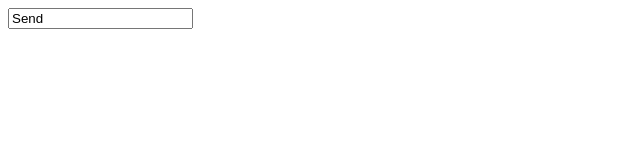
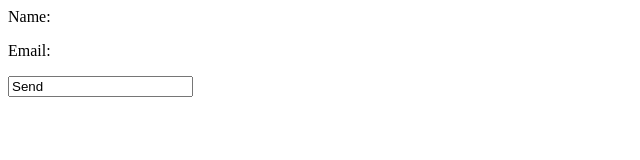
Before and after one commit to xnoda/form, a plain HTML site: page index.html in a window 1280 px wide. Shown: the whole page, without its empty margins (0-640 px from the left). Drawn offline with Linux system fonts and the light colour scheme.

Commit message:
Update index.html

```diff
--- a/index.html
+++ b/index.html
@@ -3,8 +3,8 @@
 
   <form acton="//formspree.io/hersspharow212@gmail.com"
     method="POST">
-	<inputtype="text" name="name">
-	<input type="email" name="_replyto"
+  <p>Name: </p><inputtype="text" name="name">
+  <p>Email: </p><input type="email" name="_replyto"
 	<input type="submit" value="Send">
 
  </form>
```
